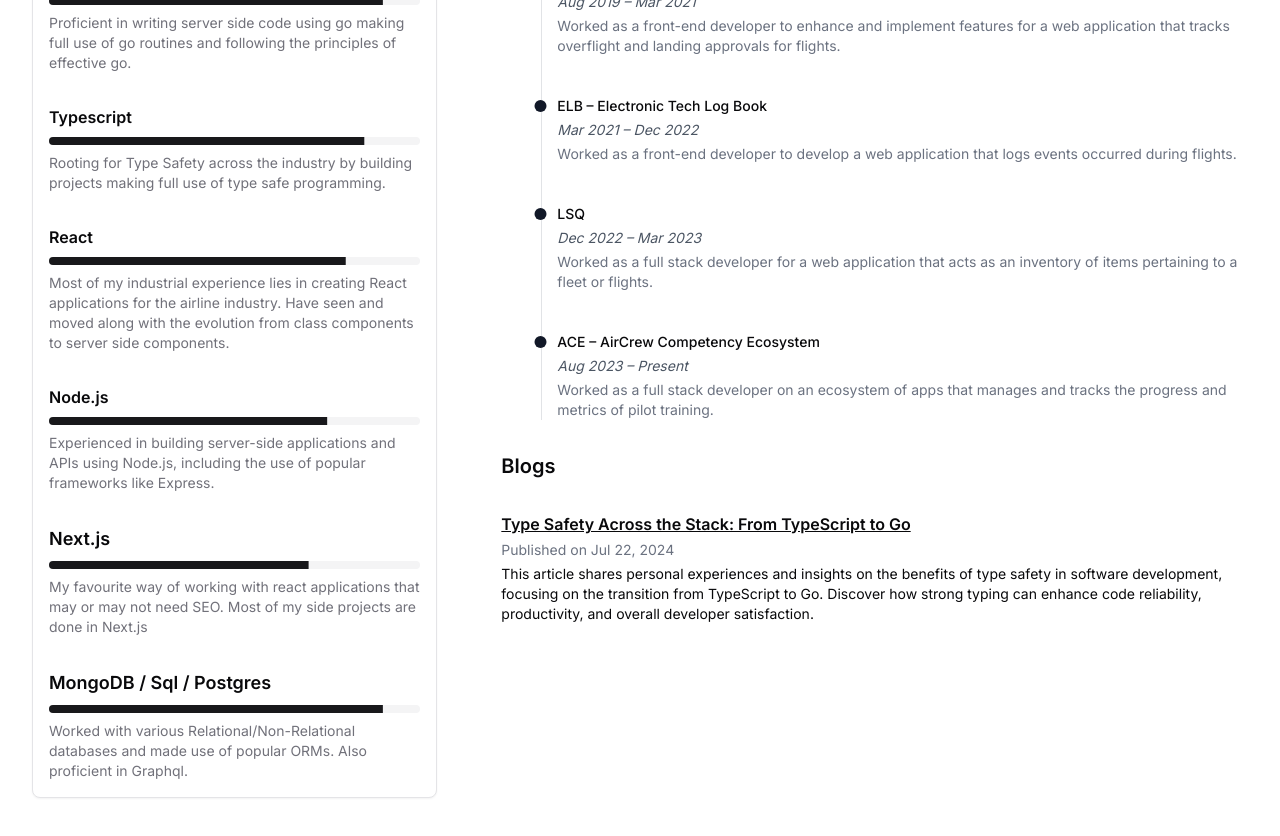
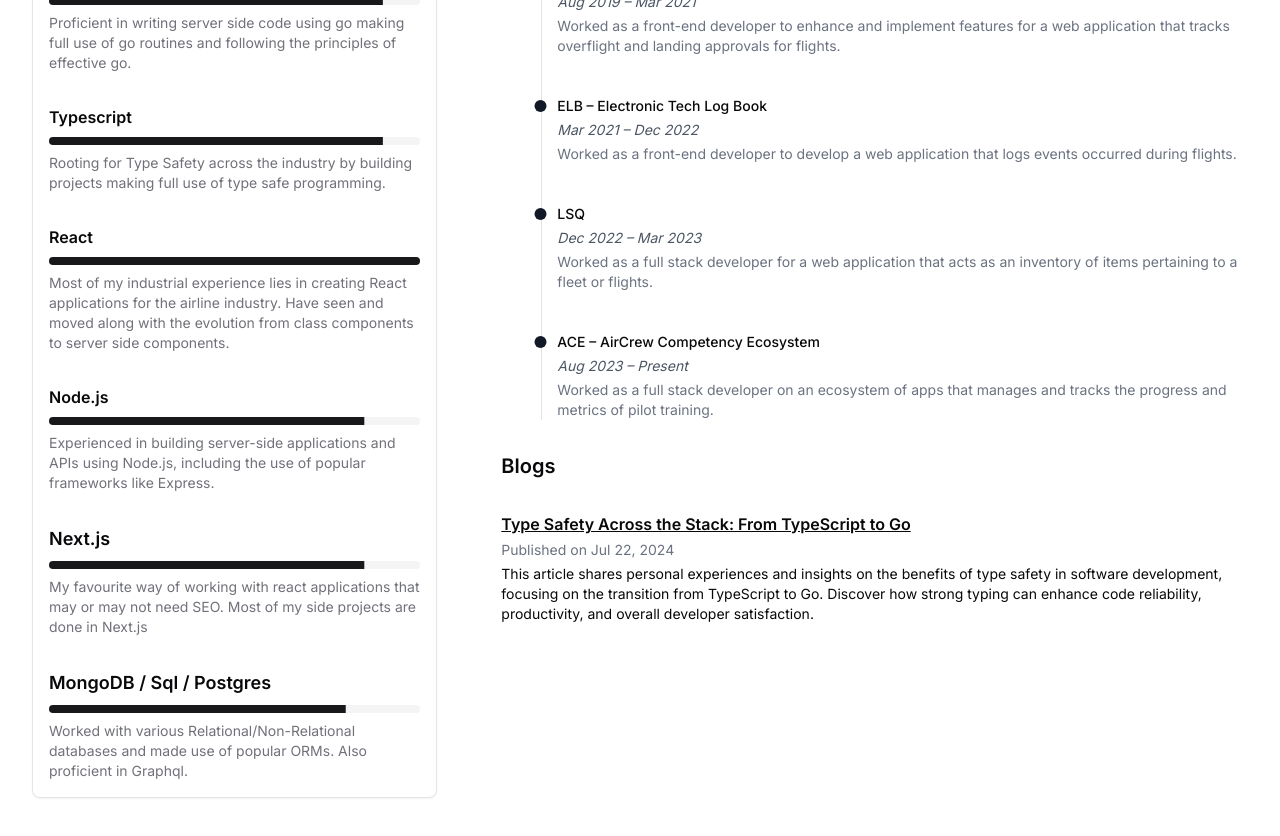
Before and after one commit to rohithrajasekharan/portfolio, a Next.js app: page / in a window 1280 px wide. Shown: the part 1020-1856 px from the top of the page. Built offline with nearby package versions, Linux system fonts and the light colour scheme.

Commit message:
skills update

```diff
--- a/components/home/skills.tsx
+++ b/components/home/skills.tsx
@@ -15,14 +15,14 @@ export default function Skills() {
         </div>
         <div>
           <h3 className="text-md font-semibold">Typescript</h3>
-          <Progress value={85} className="mt-2" />
+          <Progress value={90} className="mt-2" />
           <p className="text-sm text-muted-foreground mt-2">
             Rooting for Type Safety across the industry by building projects making full use of type safe programming.
           </p>
         </div>
         <div>
           <h3 className="text-md font-semibold">React</h3>
-          <Progress value={80} className="mt-2" />
+          <Progress value={100} className="mt-2" />
           <p className="text-sm text-muted-foreground mt-2">
             Most of my industrial experience lies in creating React applications for the airline industry. Have seen and moved along with
             the evolution from class components to server side components.
@@ -30,7 +30,7 @@ export default function Skills() {
         </div>
         <div>
           <h3 className="text-md font-semibold">Node.js</h3>
-          <Progress value={75} className="mt-2" />
+          <Progress value={85} className="mt-2" />
           <p className="text-sm text-muted-foreground mt-2">
             Experienced in building server-side applications and APIs using Node.js, including the use of popular
             frameworks like Express.
@@ -38,7 +38,7 @@ export default function Skills() {
         </div>
         <div>
           <h3 className="text-lg font-semibold">Next.js</h3>
-          <Progress value={70} className="mt-2" />
+          <Progress value={85} className="mt-2" />
           <p className="text-sm text-muted-foreground mt-2">
             My favourite way of working with react applications that may or may not need SEO. Most of my side projects are done in
             Next.js
@@ -46,7 +46,7 @@ export default function Skills() {
         </div>
         <div>
           <h3 className="text-lg font-semibold">MongoDB / Sql / Postgres</h3>
-          <Progress value={90} className="mt-2" />
+          <Progress value={80} className="mt-2" />
           <p className="text-sm text-muted-foreground mt-2">
             Worked with various Relational/Non-Relational databases and made use of popular ORMs. Also proficient in Graphql.
           </p>
```
